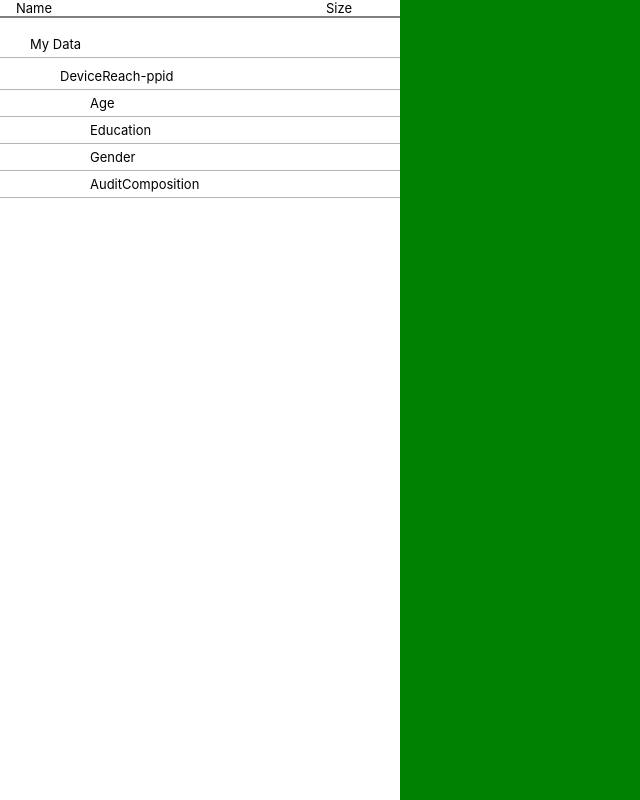
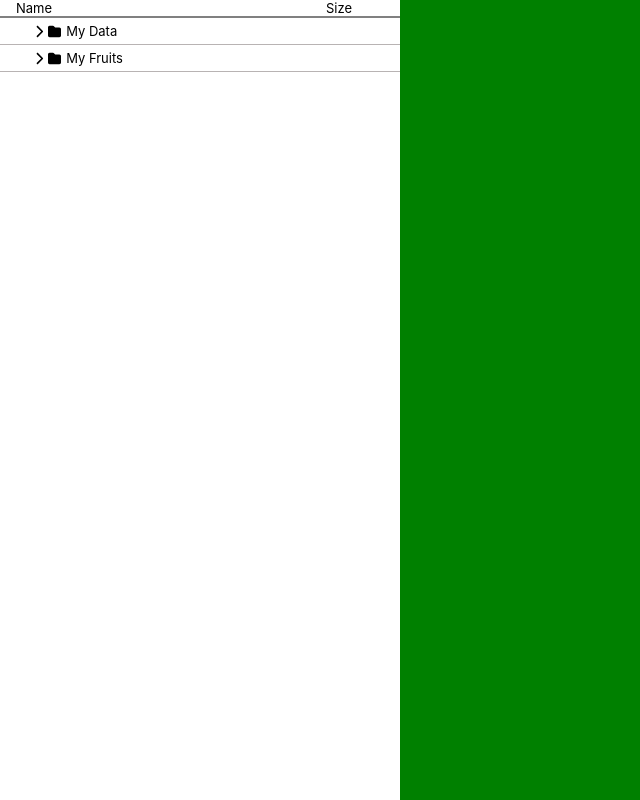
Before and after one commit to Yaozu-Xu/liveramp-test-case, a React (Create React App) app: page / in a window 1280 px wide. Shown: the whole page, without its empty margins (0-640 px from the left). Built offline with nearby package versions, Linux system fonts and the light colour scheme.

Commit message:
feat(folder-side-menu): add font-awesome & implement toggle-off for menu items

```diff
--- a/package.json
+++ b/package.json
@@ -3,6 +3,10 @@
   "version": "0.1.0",
   "private": true,
   "dependencies": {
+    "@fortawesome/fontawesome-svg-core": "^6.2.0",
+    "@fortawesome/free-regular-svg-icons": "^6.2.0",
+    "@fortawesome/free-solid-svg-icons": "^6.2.0",
+    "@fortawesome/react-fontawesome": "^0.2.0",
     "@testing-library/jest-dom": "^5.16.5",
     "@testing-library/react": "^13.4.0",
     "@testing-library/user-event": "^13.5.0",
--- a/src/app/App.tsx
+++ b/src/app/App.tsx
@@ -1,30 +1,27 @@
-import React, { useEffect, useState } from "react";
-import "./App.scss";
-import { fetchFolders } from './api/folder';
-import FolderSideMenu from "./components/folder-side-menu/folder-side-menu";
-import Dashboard from "./components/dashboard/dashboard";
-import { Folder } from './model/folder';
+import React, { useEffect, useState } from 'react'
+import './App.scss'
+import { fetchFolders } from './api/folder'
+import FolderSideMenu from './components/folder-side-menu/folder-side-menu'
+import Dashboard from './components/dashboard/dashboard'
+import { Folder } from './model/folder'
 
 function App() {
-
-  const [folders, setFolders] = useState<Folder[] | []>([]);
+  const [folders, setFolders] = useState<Folder[] | []>([])
 
   useEffect(() => {
     const fetchData = async () => {
-      const data = await fetchFolders().then(res =>
-        res
-      );
+      const data = await fetchFolders().then((res) => res)
       setFolders(data)
-    };
-    fetchData();
-  }, []);
+    }
+    fetchData()
+  }, [])
 
   return (
     <div className="main-container">
-      <FolderSideMenu folders={folders} ></FolderSideMenu>
+      <FolderSideMenu folders={folders} setFolders={setFolders}></FolderSideMenu>
       <Dashboard></Dashboard>
     </div>
-  );
+  )
 }
 
-export default App;
+export default App
--- a/src/app/components/folder-side-menu/folder-side-menu.scss
+++ b/src/app/components/folder-side-menu/folder-side-menu.scss
@@ -24,14 +24,18 @@ $level-gep: 30px;
     .side-menu__folder {
       text-indent: $level-gep;
 
-      li {
+      div:first-child.divider {
         padding: 5px 0;
+
+        * {
+            padding-left: 5px;
+        }
       }
     }
 
     .side-menu__sub-folder {
       padding: 5px 0;
-      li:first-child {
+      div:first-child {
         text-indent: $level-gep * 2;
       }
       text-indent: $level-gep * 3;
--- a/src/app/components/folder-side-menu/folder-side-menu.tsx
+++ b/src/app/components/folder-side-menu/folder-side-menu.tsx
@@ -1,12 +1,38 @@
-import React, { useEffect, useState } from 'react'
+import React from 'react'
 import './folder-side-menu.scss'
+import { FontAwesomeIcon } from '@fortawesome/react-fontawesome'
+import { faFolder, faChevronDown, faChevronRight } from '@fortawesome/free-solid-svg-icons'
 import { Folder } from '../../model/folder'
 
 type FolderSideMenuProps = {
   folders: Folder[]
+  setFolders: React.Dispatch<React.SetStateAction<Folder[]>>
 }
 
-const FolderSideMenu = ({ folders }: FolderSideMenuProps) => {
+const FolderSideMenu = ({ folders, setFolders }: FolderSideMenuProps) => {
+  const generateChevron = (flag: boolean, onClick: any) =>
+    flag ? (
+      <FontAwesomeIcon icon={faChevronDown} onClick={onClick} />
+    ) : (
+      <FontAwesomeIcon icon={faChevronRight} onClick={onClick} />
+    )
+
+  const toggleFolder = (index: number) => {
+    const updatedFolders = folders.map((folder, i) =>
+      i === index ? { ...folder, collapse: !folder.collapse } : folder
+    )
+    setFolders(updatedFolders)
+  }
+
+  const toggleSubFolder = (folderIndex: number, subFolderIndex: number) => {
+    const subFolders = folders[folderIndex].subFolder
+    const updatedFolders = subFolders.map((subFolder, i) =>
+      i === subFolderIndex ? { ...subFolder, collapse: !subFolder.collapse } : subFolder
+    )
+    folders[folderIndex].subFolder = updatedFolders
+    setFolders([...folders])
+  }
+
   return (
     <div className="side-menu">
       <header className="side-menu__header">
@@ -14,20 +40,36 @@ const FolderSideMenu = ({ folders }: FolderSideMenuProps) => {
         <span>Size</span>
       </header>
       <div className="side-menu__body">
-        {folders.map((folder) => (
-          <ul className="side-menu__folder" key={folder.id}>
-            <li className="divider">{folder.name}</li>
-            {folder.subFolder.map((subFolder) => (
-              <li className="side-menu__sub-folder" key={subFolder.sid}>
-                <li className="divider">{subFolder.name}</li>
-                {subFolder.children.map((_) => (
-                  <div className="side-menu__sub-folder divider" key={_.cid}>
-                    {_.displayName}
+        {folders.map((folder, i) => (
+          <div className="side-menu__folder" key={folder.id}>
+            <div className="divider">
+              {generateChevron(folder.collapse!, () => toggleFolder(i))}
+              <FontAwesomeIcon icon={faFolder} />
+              <span>{folder.name}</span>
+            </div>
+            {folder.collapse! ? (
+              folder.subFolder.map((subFolder, index) => (
+                <div className="side-menu__sub-folder" key={subFolder.sid}>
+                  <div className="divider">
+                    {generateChevron(subFolder.collapse!, () => toggleSubFolder(i, index))}
+                    <FontAwesomeIcon icon={faFolder} />
+                    <span>{subFolder.name}</span>
                   </div>
-                ))}
-              </li>
-            ))}
-          </ul>
+                  {subFolder.collapse! ? (
+                    subFolder.children.map((_) => (
+                      <div className="side-menu__sub-folder divider" key={_.cid}>
+                        {_.displayName}
+                      </div>
+                    ))
+                  ) : (
+                    <></>
+                  )}
+                </div>
+              ))
+            ) : (
+              <></>
+            )}
+          </div>
         ))}
       </div>
     </div>
--- a/src/app/mocks/folder.mock.ts
+++ b/src/app/mocks/folder.mock.ts
@@ -28,5 +28,33 @@ export const folderMocksData: Folder[] = [
                 ]
             }
         ]
+    },
+    {
+        name: 'My Fruits',
+        id: 'a',
+        subFolder: [
+            {
+                name: 'Category',
+                sid: 'b',
+                children: [
+                    {
+                        displayName: 'Apple',
+                        cid: 'apple'
+                    },
+                    {
+                        displayName: 'Orange',
+                        cid: 'orange'
+                    },
+                    {
+                        displayName: 'Mango',
+                        cid: 'mango'
+                    },
+                    {
+                        displayName: 'Banana',
+                        cid: 'banana'
+                    }
+                ]
+            }
+        ]
     }
 ]
--- a/src/app/model/folder.ts
+++ b/src/app/model/folder.ts
@@ -2,12 +2,14 @@ export type Folder = {
     name: string;
     id: string;
     subFolder: SubFolder[];
+    collapse?: boolean;
 }
 
 export type SubFolder = {
     name: string;
     sid: string;
-    children: Conditions[]
+    children: Conditions[];
+    collapse?: boolean;
 }
 
 export type Conditions = {
```
Also changed, not shown: 1 other file (tests, documents, lock files or other folders).
